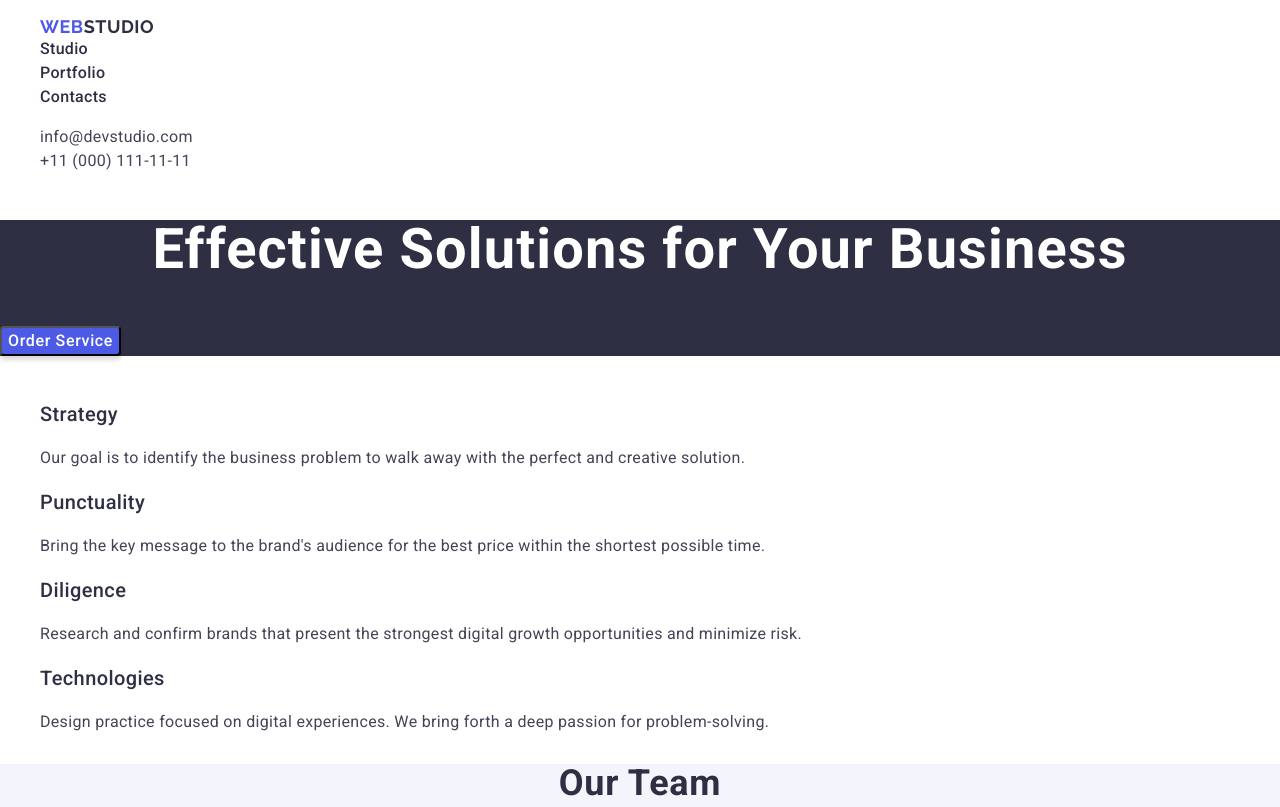
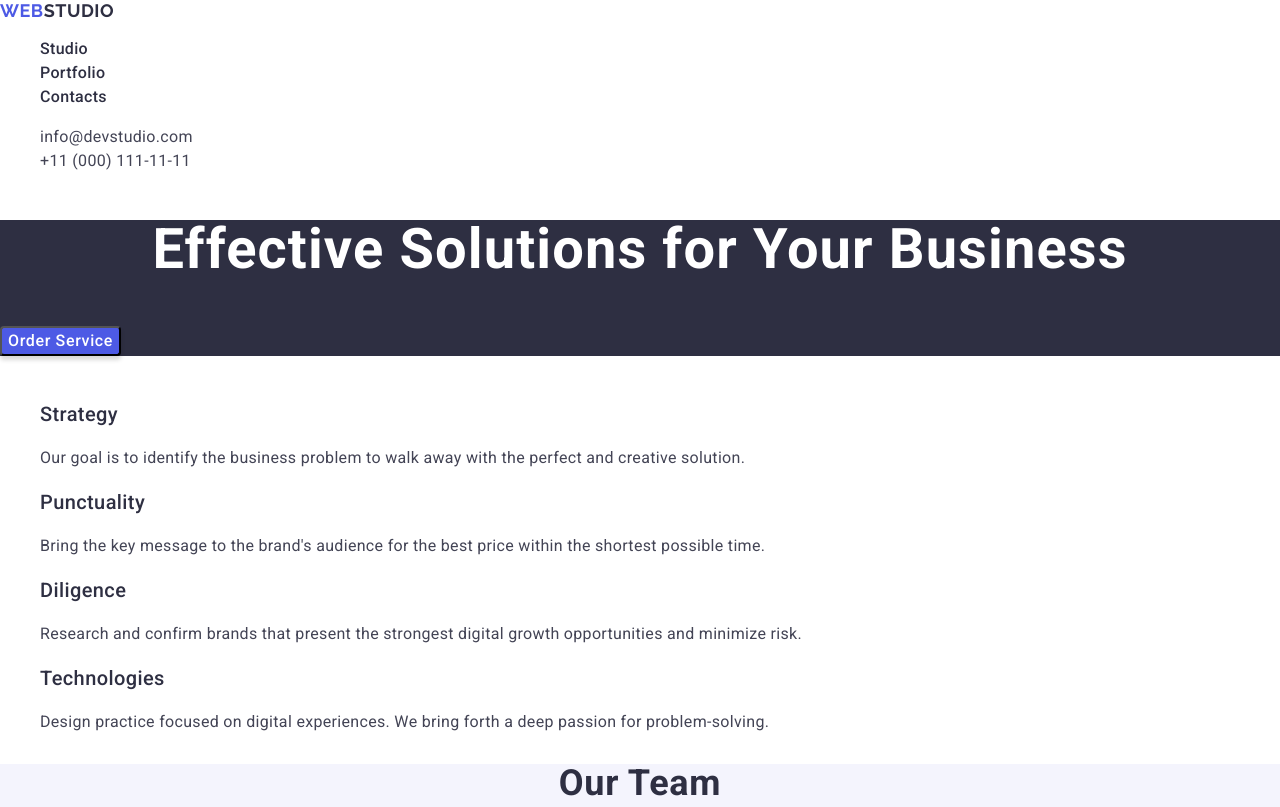
Before and after one commit to Volodymyr892/goit-markup-hw-2, a plain HTML site: page index.html in a window 1280 px wide. Shown: the top 807 px of the page. Drawn offline with nearby package versions, Linux system fonts and the light colour scheme.

Commit message:
Update index.html

```diff
--- a/index.html
+++ b/index.html
@@ -16,8 +16,8 @@
 <body>
     <header class="header">
         <nav class="header-nav">
+            <a href="./index.html" class="header-nav-logo ">Web<span class="header-logo-part">Studio</span></a>
             <ul class="header-menu-list">
-            <li class="header-menu-item"><a href="./index.html" class="header-nav-logo ">Web<span class="header-logo-part">Studio</span></a></li>
             <li class="header-menu-item"><a class="heaader-menu-link" href="Studio">Studio</a></li>
             <li class="header-menu-item"><a class="heaader-menu-link" href="">Portfolio</a></li>
             <li class="header-menu-item"><a class="heaader-menu-link" href="">Contacts</a></li>
```
